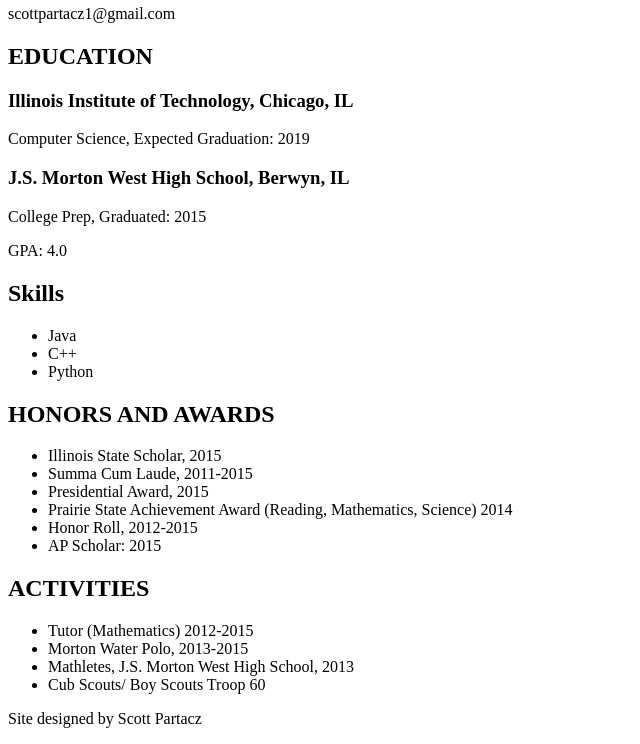
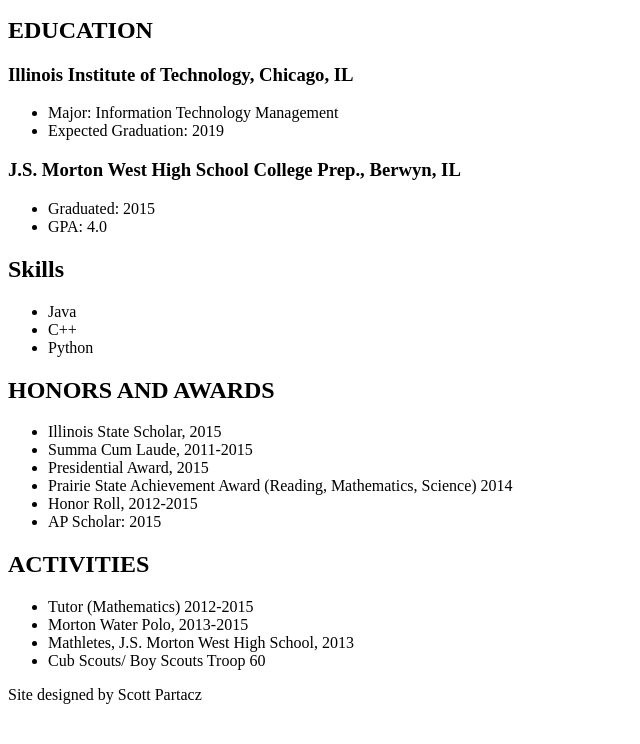
Before and after one commit to ScottPartacz/ITMD-361-Project-one, a plain HTML site: page resume/index.html in a window 1280 px wide. Shown: the part 174-918 px from the top of the page, without its empty margins (0-640 px from the left). After the commit the page ends 894 px from the top, so only its background shows below. Drawn offline with Linux system fonts and the light colour scheme.

Commit message:
Changed some of the <p> tags to lists

```diff
--- a/resume/index.html
+++ b/resume/index.html
@@ -1,4 +1,4 @@
-<<!DOCTYPE html>
+<!DOCTYPE html>
 <html lang="en">
   <head>
     <title>Scott Partacz: Resume </title>
@@ -22,10 +22,15 @@
     <section>
       <h2> EDUCATION </h2>
         <h3> Illinois Institute of Technology, Chicago, IL </h3>
-          <p> Computer Science, Expected Graduation: 2019 </p>
-        <h3> J.S. Morton West High School, Berwyn, IL </h3>
-          <p> College Prep, Graduated: 2015 </p>
-          <p> GPA: 4.0 </p>
+          <ul>
+            <li> Major: Information Technology Management </li>
+            <li> Expected Graduation: 2019 </li>
+          </ul>
+        <h3> J.S. Morton West High School College Prep., Berwyn, IL </h3>
+          <ul>
+            <li> Graduated: 2015 </li>
+            <li> GPA: 4.0 </li>
+          </ul>
       <h2> Skills </h2>
         <ul>
           <li> Java </li>
```
